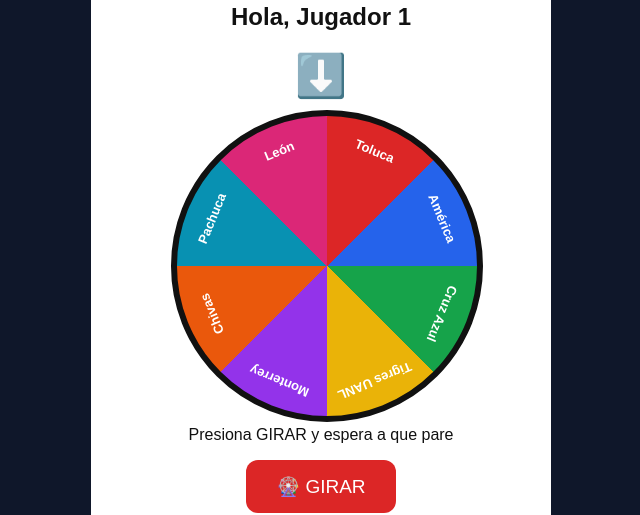
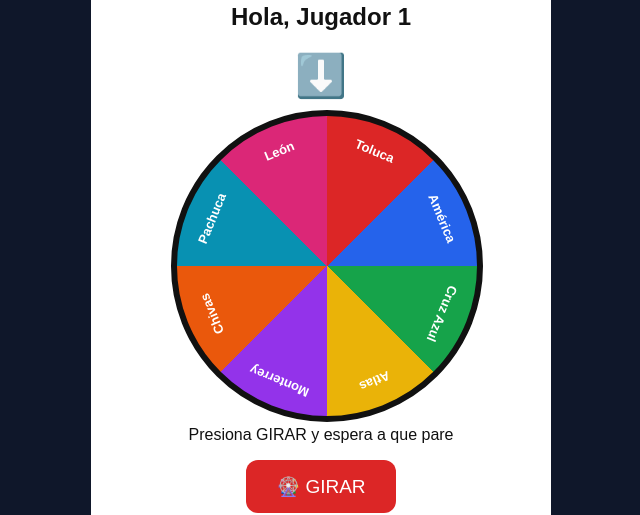
Before and after one commit to arturonosferato69eyes-sudo/Sorteo-liguilla, a plain HTML site: page index.html in a window 1280 px wide. Shown: the part 175-690 px from the top of the page, 319-959 px from the left. Drawn offline with Linux system fonts and the light colour scheme.

Commit message:
Update and rename Index.html to index.html

```diff
--- a/Index.html
+++ b/index.html
@@ -29,8 +29,8 @@ button{background:#dc2626;color:white;border:none;padding:15px 30px;font-size:19
 <p id="mensaje"></p>
 </div>
 <script>
-const equipos=["Toluca","América","Cruz Azul","Tigres UANL","Monterrey","Chivas","Pachuca","León"];
-const asignacion={1:0,2:4,3:1,4:6,5:2,6:7,7:3,8:5};
+const equipos=["Toluca","América","Cruz Azul","Atlas","Monterrey","Chivas","Pachuca","León"];
+const asignacion={1:6,2:0,3:7,4:2,5:5,6:1,7:4,8:3};
 const params=new URLSearchParams(window.location.search);
 const jugador=params.get('jugador')||"1";
 document.getElementById('saludo').innerText="Hola, Jugador "+jugador;
```
